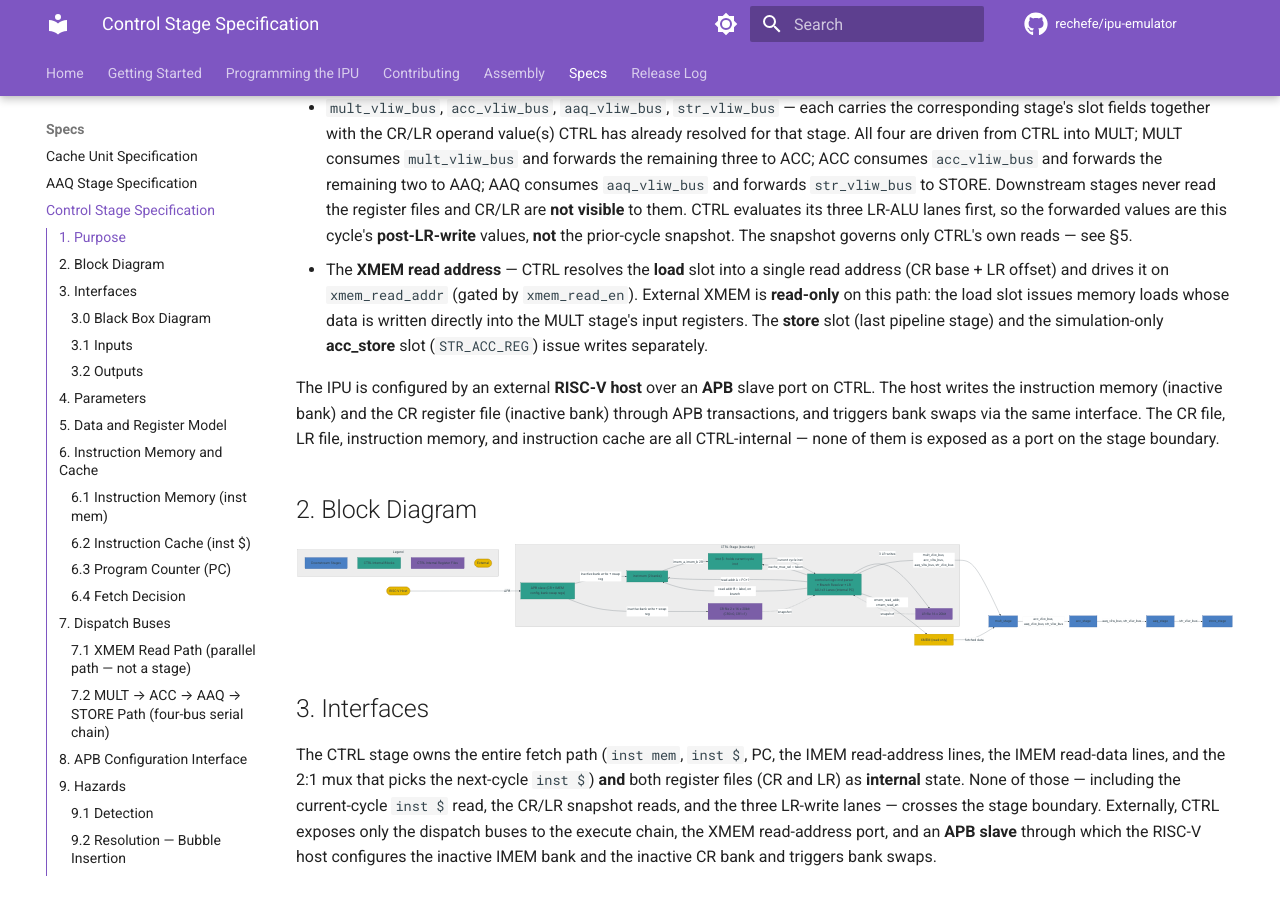
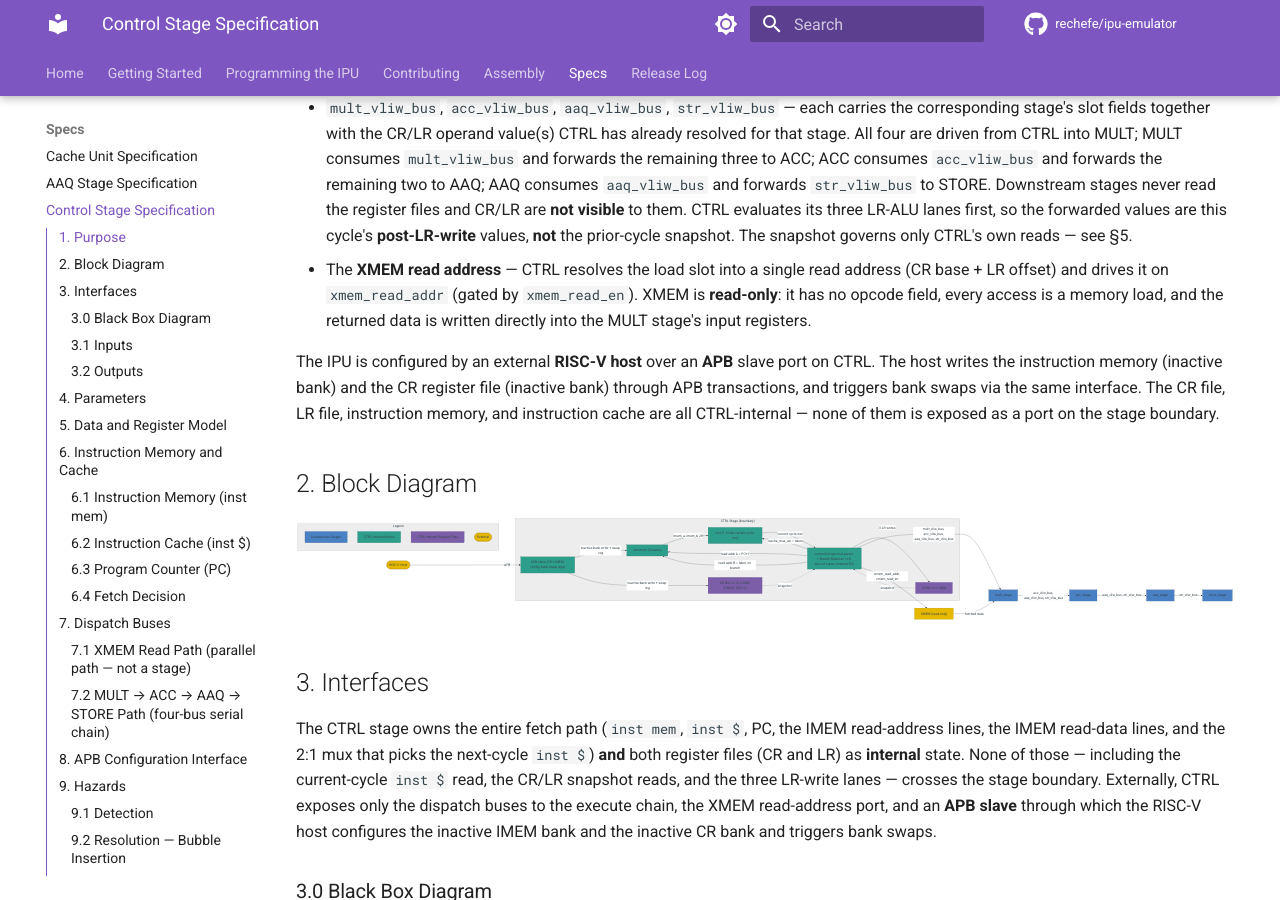
Before and after one commit to rechefe/ipu-emulator, an MkDocs documentation site: the page built from docs/content/specs/stage-control.md, in a window 1280 px wide and 900 px high, scrolled down 665 px. Built offline with MkDocs 1.6.1 and Material for MkDocs 9.7.7, drawn with Linux system fonts in a browser that asks for light colours; comment, search, counter and statistics services are not loaded; some of the changed text lies outside the part shown.

Commit message:
stage-control: minimal xmem slot rename to load only
Revert broader spec edits; only replace xmem VLIW slot references with
load (and LOAD in the IMEM slot list). STORE was already documented.

Co-authored-by: Eyal Rechef <rechefe@users.noreply.github.com>

````diff
--- a/docs/content/specs/stage-control.md
+++ b/docs/content/specs/stage-control.md
@@ -26,7 +26,7 @@ The CTRL stage produces:
 - Up to three local-register writes (`LR0`–`LR15`) per cycle into the **internal** LR file.
 - Four per-stage dispatch buses driven on the CTRL output:
   - `mult_vliw_bus`, `acc_vliw_bus`, `aaq_vliw_bus`, `str_vliw_bus` — each carries the corresponding stage's slot fields together with the CR/LR operand value(s) CTRL has already resolved for that stage. All four are driven from CTRL into MULT; MULT consumes `mult_vliw_bus` and forwards the remaining three to ACC; ACC consumes `acc_vliw_bus` and forwards the remaining two to AAQ; AAQ consumes `aaq_vliw_bus` and forwards `str_vliw_bus` to STORE. Downstream stages never read the register files and CR/LR are **not visible** to them. CTRL evaluates its three LR-ALU lanes first, so the forwarded values are this cycle's **post-LR-write** values, **not** the prior-cycle snapshot. The snapshot governs only CTRL's own reads — see §5.
-- The **XMEM read address** — CTRL resolves the **load** slot into a single read address (CR base + LR offset) and drives it on `xmem_read_addr` (gated by `xmem_read_en`). External XMEM is **read-only** on this path: the load slot issues memory loads whose data is written directly into the MULT stage's input registers. The **store** slot (last pipeline stage) and the simulation-only **acc_store** slot (`STR_ACC_REG`) issue writes separately.
+- The **XMEM read address** — CTRL resolves the load slot into a single read address (CR base + LR offset) and drives it on `xmem_read_addr` (gated by `xmem_read_en`). XMEM is **read-only**: it has no opcode field, every access is a memory load, and the returned data is written directly into the MULT stage's input registers.
 
 The IPU is configured by an external **RISC-V host** over an **APB**
 slave port on CTRL. The host writes the instruction memory (inactive
@@ -209,7 +209,7 @@ the current cycle's VLIW, and the internal program counter (`PC`).
 
 - **Depth:** `IMEM_DEPTH = 256` decoded-VLIW-word entries **total** across the two banks — `IMEM_BANK_DEPTH = 128` entries per bank (`IMEM_DEPTH / IMEM_BANKS`).
 - **Banks:** `IMEM_BANKS = 2` — double-buffered. At any time one bank is the *active* bank (fetched by the IPU) and the other is the *inactive* bank (writable by the RISC-V host).
-- **Contents:** every entry is an **already-decoded** VLIW word. Slot fields (cond, three LR sub-slots, LOAD, MULT, ACC, AAQ, STORE, ACC_STORE) are laid out explicitly in the entry — CTRL only demultiplexes them, it does not perform any opcode-level decode. The **acc_store** slot (`STR_ACC_REG`) is simulation-only and not implemented in real IPU hardware.
+- **Contents:** every entry is an **already-decoded** VLIW word. Slot fields (cond, three LR sub-slots, LOAD, MULT, ACC, AAQ, STORE) are laid out explicitly in the entry — CTRL only demultiplexes them, it does not perform any opcode-level decode.
 - **Host write path:** the RISC-V host writes into the **inactive** bank only over the host bus. There is no ISA instruction to write `inst mem`; bank swaps are signalled externally via `imem_bank_sel`.
 - **Read path — dual port:** CTRL issues **two reads in parallel** on every branch cycle (one at `PC + 1`, one at the branch target `label` — see §6.2). The active IMEM bank must therefore expose **two independent read ports** that can serve any pair of addresses in the same clock cycle. On non-branch cycles only one read port is used.
 - **Per-bank port requirement:** each bank is sized as a **2R1W** SRAM macro — two read ports (consumed only when the bank is *active*) and one write port (consumed only when the bank is *inactive*, by the RISC-V host). Because active and inactive never coincide, reads and host writes never contend on the same bank.
@@ -280,10 +280,11 @@ any of these — CTRL has already consumed them internally.
 
 ### 7.1 XMEM Read Path (parallel path — not a stage)
 
-The **load** slot is delivered to **XMEM** (a **read-only** external-memory
+The load slot is delivered to **XMEM** (a **read-only** external-memory
 access block, *not* a pipeline stage on the execute chain) on a
-dedicated CTRL output port. The load slot issues memory **loads**; the
-only piece of information CTRL hands over is the **resolved read address**:
+dedicated CTRL output port. The load slot carries no opcode — every
+XMEM access is a memory **load**, and the only piece of information
+CTRL hands over is the **resolved read address**:
 
 ```text
 // Inside CTRL — computed after the three LR ALUs (uses this cycle's post-write LR)
````
Also changed, not shown: other parts of docs/content/specs/stage-control.md (+2 -2 lines).
